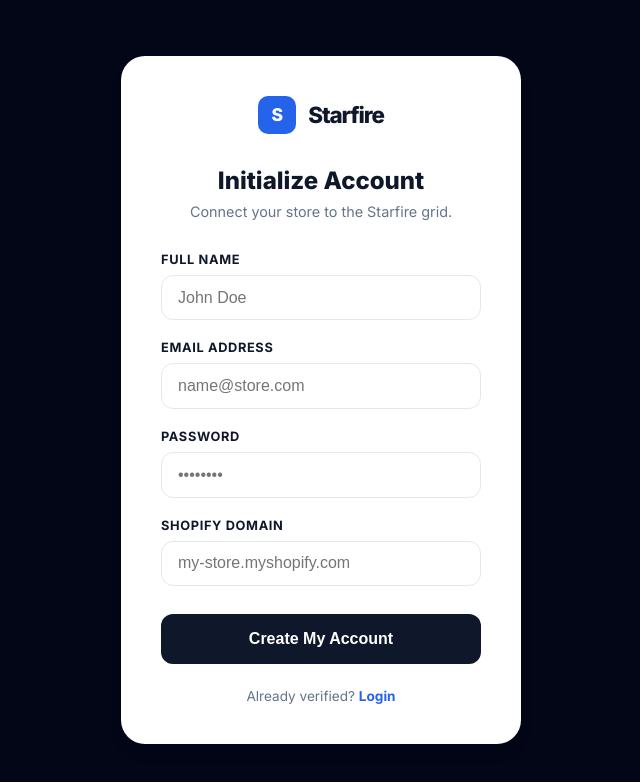
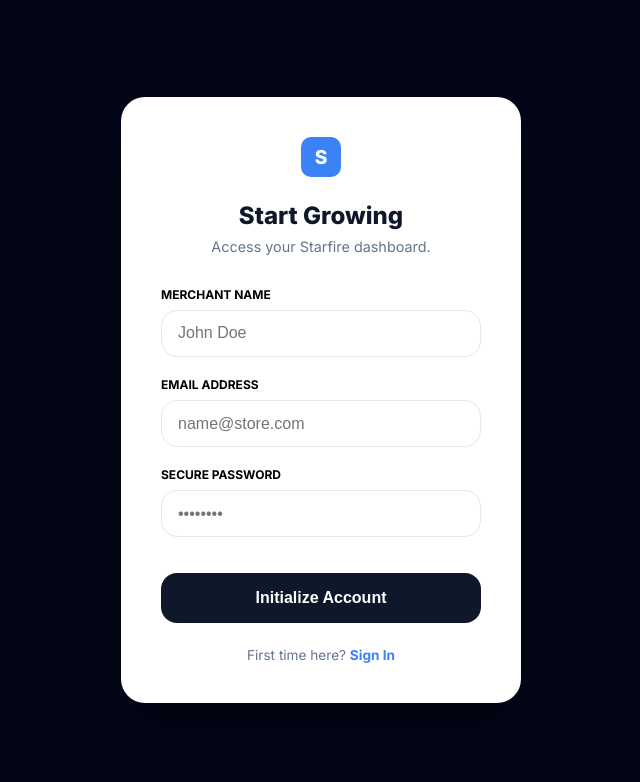
Before and after one commit to King4r/Starfire, a plain HTML site: page auth.html in a window 1280 px wide. Both pictures are taken after a click on the element "Create Account". Shown: the whole page, without its empty margins (319-959 px from the left). Drawn offline with nearby package versions, Linux system fonts and the light colour scheme.

Commit message:
Update auth.html

```diff
--- a/auth.html
+++ b/auth.html
@@ -5,185 +5,94 @@
     <meta name="viewport" content="width=device-width, initial-scale=1.0">
     <title>Starfire | Access Portal</title>
     <link href="https://fonts.googleapis.com/css2?family=Inter:wght@400;600;700;800&display=swap" rel="stylesheet">
+    <script src="https://cdn.jsdelivr.net/npm/@supabase/supabase-js@2"></script>
     <style>
-        /* --- REFACTORED CSS VARIABLES --- */
         :root {
-            --primary: #2563eb;
-            --primary-hover: #1d4ed8;
-            --bg-page: #020617; /* Deep Slate for high-end look */
-            --bg-card: #ffffff;
-            --text-main: #0f172a;
-            --text-muted: #64748b;
-            --border: #e2e8f0;
-            --error-bg: #fff1f2;
-            --error-text: #e11d48;
-            --radius: 12px;
-            --shadow: 0 10px 15px -3px rgba(0, 0, 0, 0.1);
-            --transition: all 0.2s cubic-bezier(0.4, 0, 0.2, 1);
+            --primary: #3b82f6; --primary-dark: #2563eb;
+            --bg-page: #020617; --bg-card: #ffffff;
+            --text-main: #0f172a; --text-muted: #64748b;
+            --border: #e2e8f0; --radius: 16px;
         }
-
-        /* --- BASE RESET --- */
         * { margin: 0; padding: 0; box-sizing: border-box; }
         body {
-            font-family: 'Inter', sans-serif;
-            background-color: var(--bg-page);
-            color: var(--text-main);
-            display: flex;
-            justify-content: center;
-            align-items: center;
-            min-height: 100vh;
-            padding: 1.5rem;
+            font-family: 'Inter', sans-serif; background-color: var(--bg-page);
+            display: flex; justify-content: center; align-items: center;
+            min-height: 100vh; padding: 1.5rem;
         }
-
-        /* --- LAYOUT --- */
         .auth-container {
-            background: var(--bg-card);
-            width: 100%;
-            max-width: 400px;
-            padding: 2.5rem;
-            border-radius: 24px;
-            box-shadow: var(--shadow);
-            text-align: center;
+            background: var(--bg-card); width: 100%; max-width: 400px;
+            padding: 2.5rem; border-radius: 24px; text-align: center;
+            box-shadow: 0 25px 50px -12px rgba(0, 0, 0, 0.5);
         }
-
-        .logo-group {
-            display: inline-flex;
-            align-items: center;
-            gap: 0.75rem;
-            margin-bottom: 2rem;
-            text-decoration: none;
-            color: var(--text-main);
+        .logo-mark {
+            width: 40px; height: 40px; background: var(--primary); color: white;
+            border-radius: 10px; display: inline-flex; align-items: center;
+            justify-content: center; font-weight: 800; font-size: 1.2rem; margin-bottom: 1.5rem;
         }
-
-        .logo-mark {
-            width: 38px; height: 38px;
-            background: var(--primary);
-            color: white;
-            border-radius: 10px;
-            display: flex;
-            align-items: center;
-            justify-content: center;
-            font-weight: 800;
-            font-size: 1.1rem;
+        h2 { font-size: 1.5rem; font-weight: 800; color: var(--text-main); margin-bottom: 0.5rem; }
+        .subtitle { color: var(--text-muted); font-size: 0.9rem; margin-bottom: 2rem; }
+        .field { text-align: left; margin-bottom: 1.25rem; }
+        label { display: block; font-size: 0.75rem; font-weight: 700; margin-bottom: 0.5rem; text-transform: uppercase; }
+        input {
+            width: 100%; padding: 0.85rem 1rem; border: 1px solid var(--border);
+            border-radius: var(--radius); font-size: 1rem; outline: none; transition: 0.2s;
         }
-
-        .logo-text { font-weight: 800; font-size: 1.4rem; letter-spacing: -0.05em; }
-
-        h2 { font-size: 1.5rem; font-weight: 800; margin-bottom: 0.5rem; }
-        .subtitle { color: var(--text-muted); font-size: 0.9rem; margin-bottom: 2rem; }
-
-        /* --- FORM ELEMENTS --- */
-        .form-stack { text-align: left; }
-        .field-group { margin-bottom: 1.25rem; }
-
-        label {
-            display: block; font-size: 0.8rem; font-weight: 700;
-            margin-bottom: 0.5rem; text-transform: uppercase; letter-spacing: 0.05em;
+        input:focus { border-color: var(--primary); box-shadow: 0 0 0 4px rgba(59, 130, 246, 0.1); }
+        .btn-submit {
+            width: 100%; padding: 1rem; background: var(--text-main); color: white;
+            border: none; border-radius: var(--radius); font-weight: 700; font-size: 1rem;
+            cursor: pointer; transition: 0.2s; margin-top: 1rem;
         }
-
-        input {
-            width: 100%;
-            padding: 0.8rem 1rem;
-            border: 1px solid var(--border);
-            border-radius: var(--radius);
-            font-size: 1rem;
-            outline: none;
-            transition: var(--transition);
+        .btn-submit:hover { background: var(--primary-dark); transform: translateY(-1px); }
+        #error-ui {
+            background: #fff1f2; color: #e11d48; padding: 1rem; border-radius: 12px;
+            font-size: 0.8rem; font-weight: 600; margin-top: 1rem; display: none;
         }
-
-        input:focus {
-            border-color: var(--primary);
-            box-shadow: 0 0 0 4px rgba(37, 99, 235, 0.1);
-        }
-
-        .btn-submit {
-            width: 100%;
-            padding: 1rem;
-            background: var(--text-main);
-            color: white;
-            border: none;
-            border-radius: var(--radius);
-            font-weight: 700;
-            font-size: 1rem;
-            cursor: pointer;
-            transition: var(--transition);
-            margin-top: 0.5rem;
-        }
-
-        .btn-submit:hover { background: var(--primary); transform: translateY(-1px); }
-        .btn-submit:disabled { opacity: 0.6; cursor: not-allowed; filter: grayscale(1); }
-
-        /* --- UTILITIES --- */
-        .footer-link { margin-top: 1.5rem; font-size: 0.85rem; color: var(--text-muted); }
-        .link-accent { color: var(--primary); font-weight: 700; cursor: pointer; text-decoration: none; }
-
-        #error-ui {
-            background: var(--error-bg);
-            color: var(--error-text);
-            padding: 1rem;
-            border-radius: var(--radius);
-            font-size: 0.85rem;
-            font-weight: 600;
-            margin-top: 1.25rem;
-            display: none;
-            border: 1px solid rgba(225, 29, 72, 0.1);
-            text-align: left;
-            line-height: 1.5;
-        }
-
         .hidden { display: none; }
-        .animate-slide { animation: slide 0.3s ease-out forwards; }
-        @keyframes slide { from { opacity: 0; transform: translateY(-8px); } to { opacity: 1; transform: translateY(0); } }
+        .toggle-link { margin-top: 1.5rem; font-size: 0.85rem; color: var(--text-muted); }
+        .link-accent { color: var(--primary); font-weight: 700; cursor: pointer; }
     </style>
 </head>
 <body>
 
     <div class="auth-container">
-        <a href="/" class="logo-group">
-            <div class="logo-mark">S</div>
-            <span class="logo-text">Starfire</span>
-        </a>
+        <div class="logo-mark">S</div>
+        <h2 id="heading">Welcome Back</h2>
+        <p class="subtitle" id="sub-heading">Access your Starfire dashboard.</p>
 
-        <h2 id="heading">Welcome Back</h2>
-        <p class="subtitle" id="sub-heading">Access your merchant command center.</p>
-
-        <form id="auth-form" class="form-stack">
-            <div class="field-group hidden" id="name-field">
-                <label>Full Name</label>
+        <form id="auth-form">
+            <div class="field hidden" id="name-field">
+                <label>Merchant Name</label>
                 <input type="text" id="user-name" placeholder="John Doe">
             </div>
-
-            <div class="field-group">
+            <div class="field">
                 <label>Email Address</label>
                 <input type="email" id="user-email" placeholder="name@store.com" required>
             </div>
-
-            <div class="field-group">
-                <label>Password</label>
+            <div class="field">
+                <label>Secure Password</label>
                 <input type="password" id="user-pass" placeholder="••••••••" required>
             </div>
-
-            <div class="field-group hidden" id="store-field">
-                <label>Shopify Domain</label>
-                <input type="text" id="user-store" placeholder="my-store.myshopify.com">
-            </div>
-
-            <button type="submit" class="btn-submit" id="btn-text">Login to Starfire</button>
+            <button type="submit" class="btn-submit" id="btn-text">Sign In</button>
         </form>
 
         <div id="error-ui"></div>
 
-        <div class="footer-link">
-            <span id="toggle-label">New to the system?</span>
+        <div class="toggle-link">
+            <span id="toggle-label">First time here?</span>
             <span class="link-accent" id="toggle-action">Create Account</span>
         </div>
     </div>
 
     <script>
+        // --- INJECTED CLOUD KEYS ---
+        const SUPABASE_URL = "https://ajhbnmcqtkyvljrjicgw.supabase.co";
+        const SUPABASE_KEY = "eyJhbGciOiJIUzI1NiIsInR5cCI6IkpXVCJ9.eyJpc3MiOiJzdXBhYmFzZSIsInJlZiI6ImFqaGJubWNxdGt5dmxqcmppY2d3Iiwicm9sZSI6ImFub24iLCJpYXQiOjE3ODE1MjEwOTYsImV4cCI6MjA5NzA5NzA5Nn0.luJgBJvtASOMogTAhp4MPXXYfYrIXMALIKQfq_fIKNk";
+        const _supabase = supabase.createClient(SUPABASE_URL, SUPABASE_KEY);
+
         const form = document.getElementById('auth-form');
         const toggleAction = document.getElementById('toggle-action');
         const nameField = document.getElementById('name-field');
-        const storeField = document.getElementById('store-field');
         const btnText = document.getElementById('btn-text');
         const errorUi = document.getElementById('error-ui');
 
@@ -192,62 +101,42 @@
         toggleAction.onclick = () => {
             isLoginMode = !isLoginMode;
             nameField.classList.toggle('hidden');
-            storeField.classList.toggle('hidden');
-
-            if(!isLoginMode) {
-                nameField.classList.add('animate-slide');
-                storeField.classList.add('animate-slide');
-            }
-
-            document.getElementById('heading').innerText = isLoginMode ? "Welcome Back" : "Initialize Account";
-            document.getElementById('sub-heading').innerText = isLoginMode ? "Access your merchant command center." : "Connect your store to the Starfire grid.";
-            btnText.innerText = isLoginMode ? "Login to Starfire" : "Create My Account";
-            document.getElementById('toggle-label').innerText = isLoginMode ? "New to the system?" : "Already verified?";
-            toggleAction.innerText = isLoginMode ? "Create Account" : "Login";
+            document.getElementById('heading').innerText = isLoginMode ? "Welcome Back" : "Start Growing";
+            btnText.innerText = isLoginMode ? "Sign In" : "Initialize Account";
+            toggleAction.innerText = isLoginMode ? "Create Account" : "Sign In";
             errorUi.style.display = "none";
         };
 
         form.onsubmit = async (e) => {
             e.preventDefault();
             errorUi.style.display = "none";
-            btnText.innerText = "Synchronizing...";
-            btnText.disabled = true;
+            btnText.innerText = "Authenticating...";
 
-            const payload = {
-                email: document.getElementById('user-email').value,
-                password: document.getElementById('user-pass').value,
-                name: document.getElementById('user-name').value || "",
-                shopify_store: document.getElementById('user-store').value || ""
-            };
-
-            const endpoint = isLoginMode ? '/api/login' : '/api/signup';
+            const email = document.getElementById('user-email').value;
+            const password = document.getElementById('user-pass').value;
+            const fullName = document.getElementById('user-name').value;
 
             try {
-                // Use relative path for Render stability
-                const response = await fetch(endpoint, {
-                    method: 'POST',
-                    headers: { 'Content-Type': 'application/json' },
-                    body: JSON.stringify(payload)
-                });
-
-                const data = await response.json();
-
-                if (response.ok) {
-                    localStorage.setItem('starfire_user', JSON.stringify(data));
+                if (isLoginMode) {
+                    const { data, error } = await _supabase.auth.signInWithPassword({ email, password });
+                    if (error) throw error;
                     window.location.replace('/dashboard.html');
                 } else {
-                    errorUi.innerText = data.message || "Protocol mismatch. Check credentials.";
-                    errorUi.style.display = "block";
-                    btnText.innerText = isLoginMode ? "Login" : "Sign Up";
-                    btnText.disabled = false;
+                    const { data: authData, error: authError } = await _supabase.auth.signUp({
+                        email, password, options: { data: { full_name: fullName } }
+                    });
+                    if (authError) throw authError;
+
+                    if (authData.user) {
+                        // Create the profile entry automatically
+                        await _supabase.from('profiles').insert([{ id: authData.user.id, email, full_name: fullName }]);
+                        window.location.replace('/dashboard.html');
+                    }
                 }
             } catch (err) {
-                // RENDER SPECIFIC ERROR HANDLING
-                console.error("Link Error:", err);
-                errorUi.innerHTML = "<b>SYSTEM HANDSHAKE DELAY</b><br>The secure cloud is waking up. This usually takes 30 seconds on the first load. Please do not refresh; click the button again in a moment.";
+                errorUi.innerText = err.message;
                 errorUi.style.display = "block";
-                btnText.innerText = "Retry Connection";
-                btnText.disabled = false;
+                btnText.innerText = isLoginMode ? "Sign In" : "Initialize Account";
             }
         };
     </script>
```
